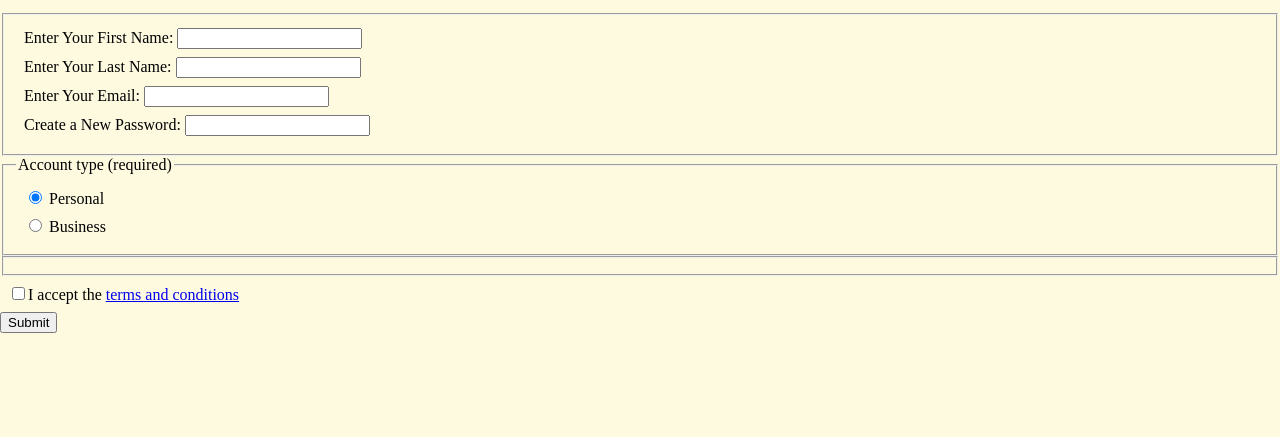
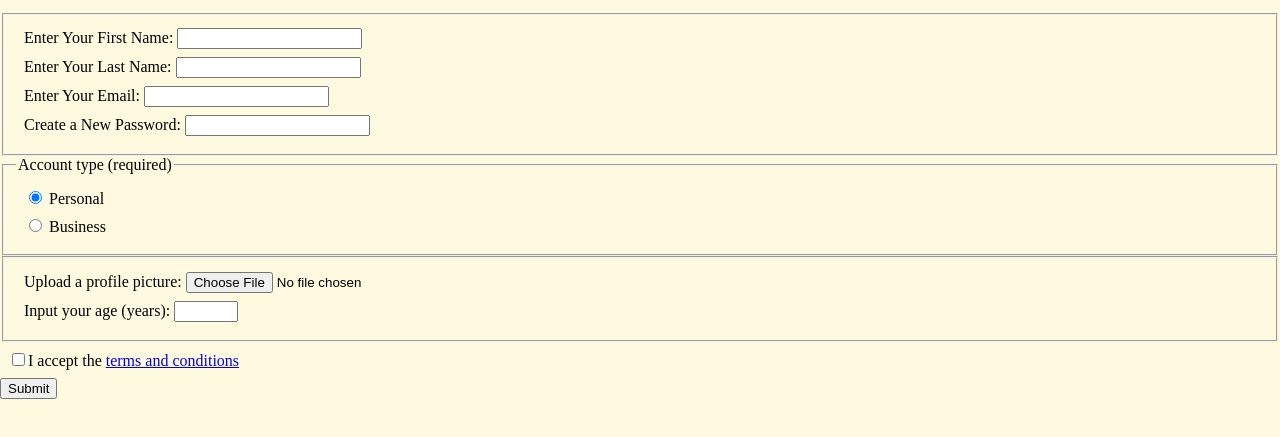
Before and after one commit to KevinChrist02/Registration-Form, a plain HTML site: page index.html in a window 1280 px wide. Shown: the part 101-538 px from the top of the page. Drawn offline with Linux system fonts and the light colour scheme.

Commit message:
added an option to add a picture and the age

```diff
--- a/index.html
+++ b/index.html
@@ -48,7 +48,12 @@
           Business</label
         >
       </fieldset>
-      <fieldset></fieldset>
+      <fieldset>
+        <label for="">Upload a profile picture: <input type="file" /></label>
+        <label for=""
+          >Input your age (years): <input type="number" min="13" max="120"
+        /></label>
+      </fieldset>
       <label for="terms-and-conditions"
         ><input type="checkbox" required id="terms-and-conditions" />I accept
         the
```
